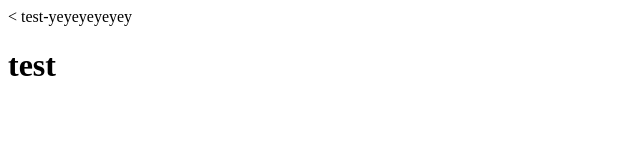
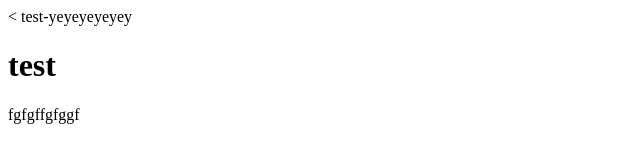
Before and after one commit to minnasi/samp, a plain HTML site: page index.html in a window 1280 px wide. Shown: the whole page, without its empty margins (0-640 px from the left). Drawn offline with Linux system fonts and the light colour scheme.

Commit message:
Update index.html
web에서 수정

```diff
--- a/index.html
+++ b/index.html
@@ -3,5 +3,6 @@
 
 		test-yeyeyeyeyey
 		<h1>test</h1>
+		fgfgffgfggf
 	</body>
 </html>
```
